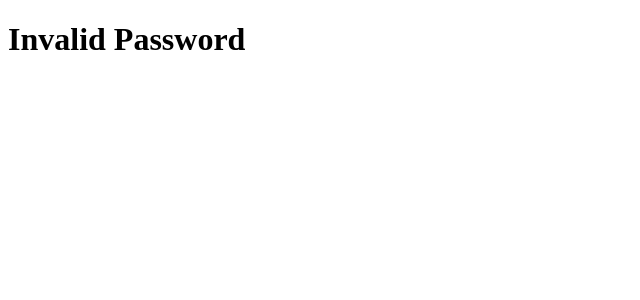
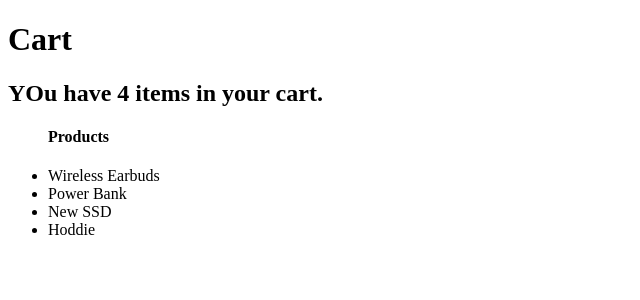
Before and after one commit to albert-byiringiro/react-monster, a React (Vite) app in the folder react-demos/: page / in a window 1280 px wide. Shown: the top 300 px of the page, without its empty margins (0-640 px from the left). Built offline with nearby package versions, Linux system fonts and the light colour scheme.

Commit message:
feature: added conditional rendering exercise 2

```diff
--- a/react-demos/src/App.jsx
+++ b/react-demos/src/App.jsx
@@ -1,5 +1,6 @@
-import Password from "./conditional-rendering/Password";
+import Cart from "./conditional-rendering/Password"
 
 export default function App() {
-  return <Password isValid={false} />
+  // return <Password isValid={false} />
+  return <Cart />
 }
--- a/react-demos/src/conditional-rendering/Password.jsx
+++ b/react-demos/src/conditional-rendering/Password.jsx
@@ -1,6 +1,30 @@
+/*
 const ValidPassword = () => <h1>Valid Password</h1>;
 const InvalidPassword = () => <h1>Invalid Password</h1>;
 
 export default function Password({ isValid }) {
     return isValid ? <ValidPassword /> : <InvalidPassword />
 }
+
+*/
+
+const Cart = () => {
+    const items = ['Wireless Earbuds', "Power Bank", "New SSD", "Hoddie"];
+
+    return (
+        <>
+            <h1>Cart</h1>
+
+            {items.length > 0 && <h2>YOu have {items.length} items in your cart.</h2>}
+
+            <ul>
+                <h4>Products</h4>
+                {items.map(item => (
+                    <li key={Math.random()}>{item}</li>
+                ))}
+            </ul>
+        </>
+    )
+}
+
+export default Cart
```
